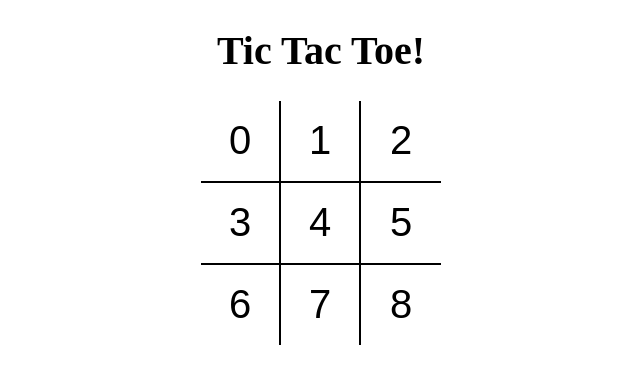
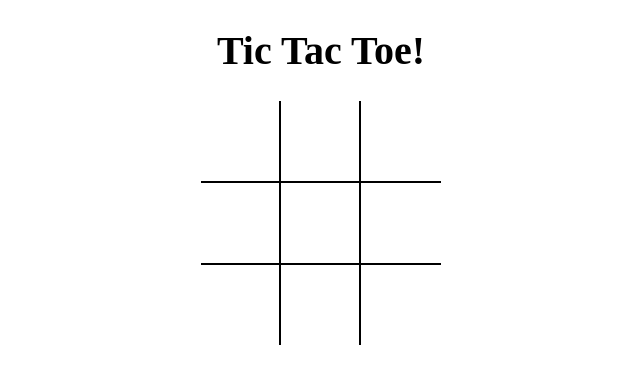
Before and after one commit to ShreyasK14/tictactoe, a React (Vite) app: page / in a window 1280 px wide. Shown: the top 384 px of the page, without its empty margins (319-959 px from the left). Built offline with nearby package versions, Linux system fonts and the light colour scheme.

Commit message:
used react hooks and added state

```diff
--- a/src/components/Board.js
+++ b/src/components/Board.js
@@ -1,23 +1,50 @@
-import React from 'react'
+import React, { useState } from 'react'
 import Square from './Square'
 
 const Board = () => {
+
+    const [board, setBoard] = useState(Array(9).fill(null));
+    const [isXNext, setIsXNext] = useState(false);
+
+    const handleSquareClick = (position) => {
+
+        if( board[position] ) {
+            return;
+        }
+
+        setBoard( (prev) => {
+            return prev.map( (square, pos) => {
+                if (pos === position) {
+                    return isXNext ? "X":"O";
+                }
+                return square;
+            })
+        })
+        setIsXNext( !isXNext);
+    }
+
+    const renderSquare = (position) => {
+        return <Square value={board[position]} onClick={() => {
+            handleSquareClick(position)
+        }}/>
+    }
+
     return (
         <div className="board">
             <div className="board-row">
-                <Square value={0} />
-                <Square value={1}/>
-                <Square value={2}/>
+                {renderSquare(0)}
+                {renderSquare(1)}
+                {renderSquare(2)}
             </div>
             <div className="board-row">
-                <Square value={3}/>
-                <Square value={4}/>
-                <Square value={5}/>
+                {renderSquare(3)}
+                {renderSquare(4)}
+                {renderSquare(5)}
             </div>
             <div className="board-row">
-                <Square value={6}/>
-                <Square value={7}/>
-                <Square value={8}/>
+                {renderSquare(6)}
+                {renderSquare(7)}
+                {renderSquare(8)}
             </div>
         </div>
     )
--- a/src/components/Square.js
+++ b/src/components/Square.js
@@ -1,8 +1,11 @@
 import React from 'react'
 
-const Square = ({value}) => {
+const Square = ({value, onClick}) => {
     return (
-        <button type="button" className="square">{value}</button>
+        <button type="button" className="square" onClick={onClick}
+        >
+            {value}
+        </button>
     )
 }
 
```
